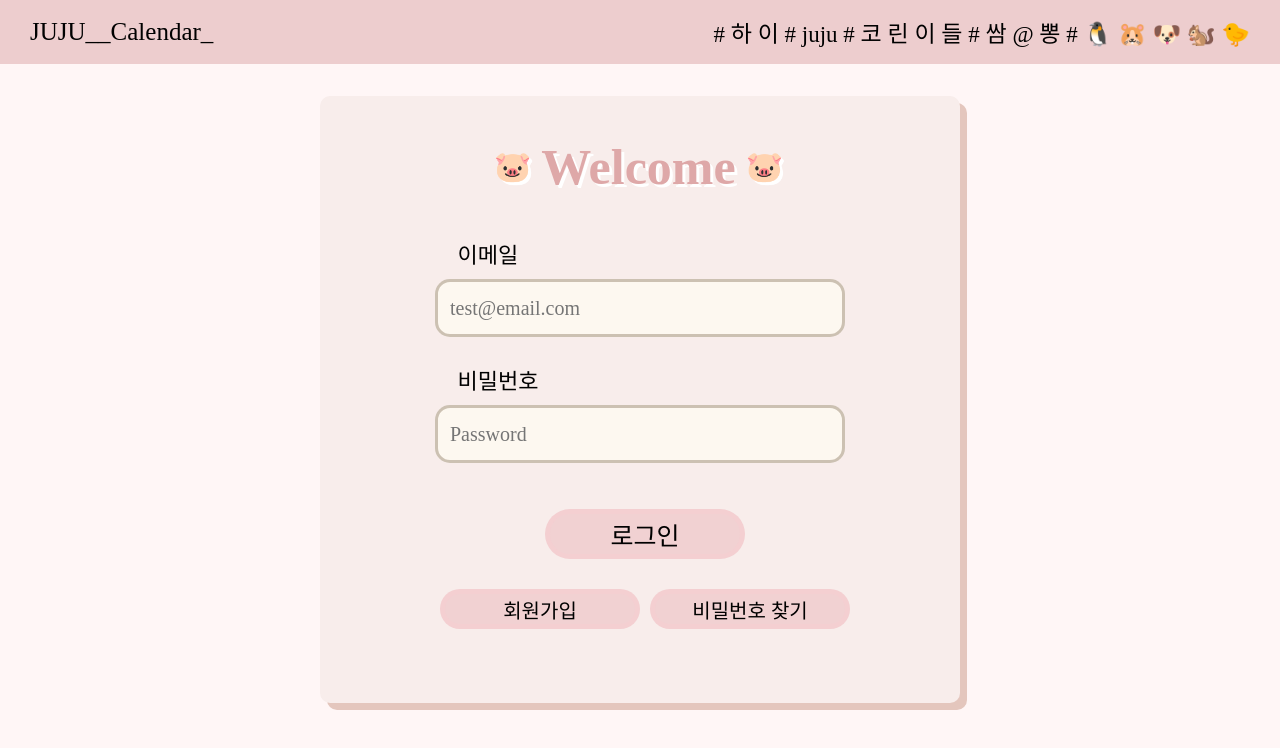
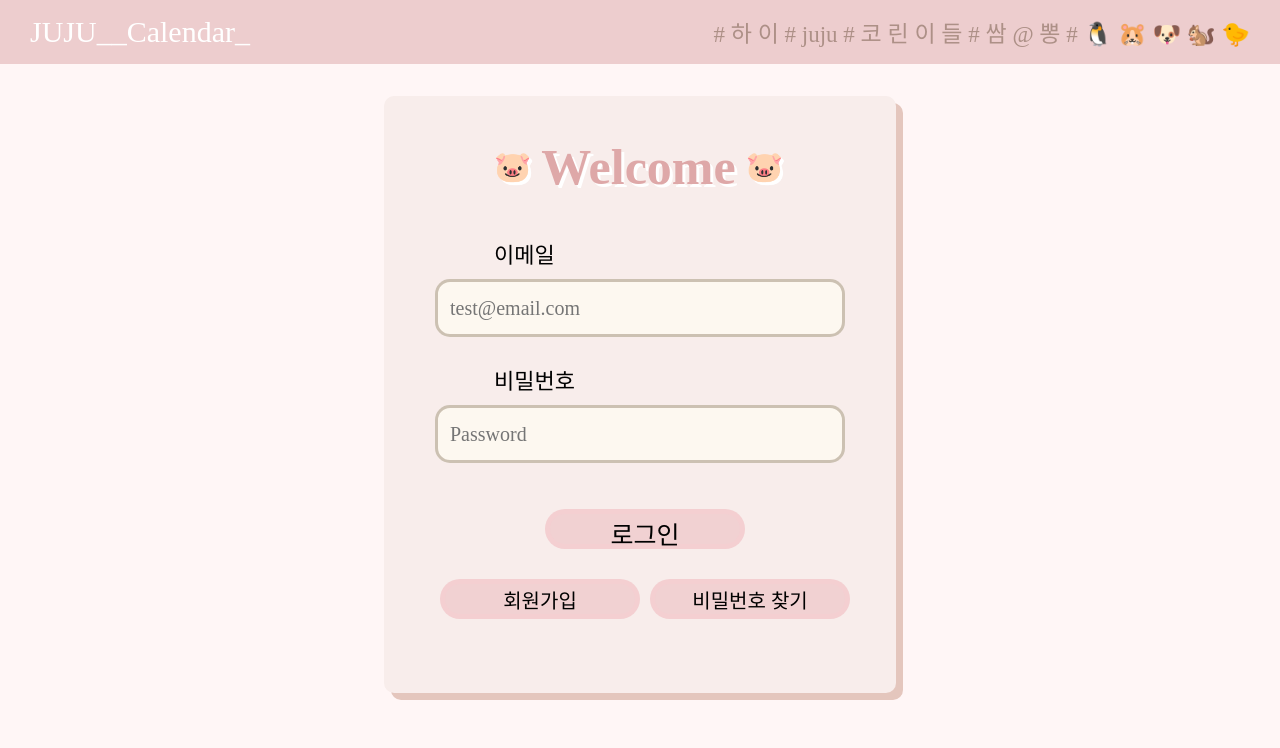
Before and after one commit to wjdwlsgh/JUJU_project_frontend, a React (Create React App) app: page / in a window 1280 px wide. Shown: the top 748 px of the page. Built offline with nearby package versions, Linux system fonts and the light colour scheme; a web font is replaced by a local one.

Commit message:
로그인 디자인 수정

```diff
--- a/src/pages/Login/Login.css
+++ b/src/pages/Login/Login.css
@@ -17,7 +17,7 @@
 
 #login-form {
   align-content: center;
-  width: 50%;
+  width: 40%;
   /* max-width: 700px; 최대 너비 설정 */
   height: 100%;
   /* min-height: 600px; */
@@ -124,7 +124,7 @@
   width: 100%; /* 부모 요소의 너비에 맞춤 */
   max-width: 200px;
   margin: 10px 0 10px 10px;
-  height: 50px;
+  height: 40px;
   cursor: pointer;
   margin-top: 20px;
   /* font-family: "Ownglyph_UNZ-Rg"; */
@@ -172,7 +172,8 @@
   text-align: left;
   margin-left: 30px;
   font-family: "Cafe24Meongi-W-v1.0";
-  font-size: 25px;
+  font-size: 30px;
+  color: white;
 }
 
 .Logintt3 {
@@ -182,6 +183,7 @@
   font-family: "Ownglyph_UNZ-Rg";
   font-size: 23px;
   font-weight: 200px;
+  color: #ad9087;
 }
 
 #Login_button:hover {
```
